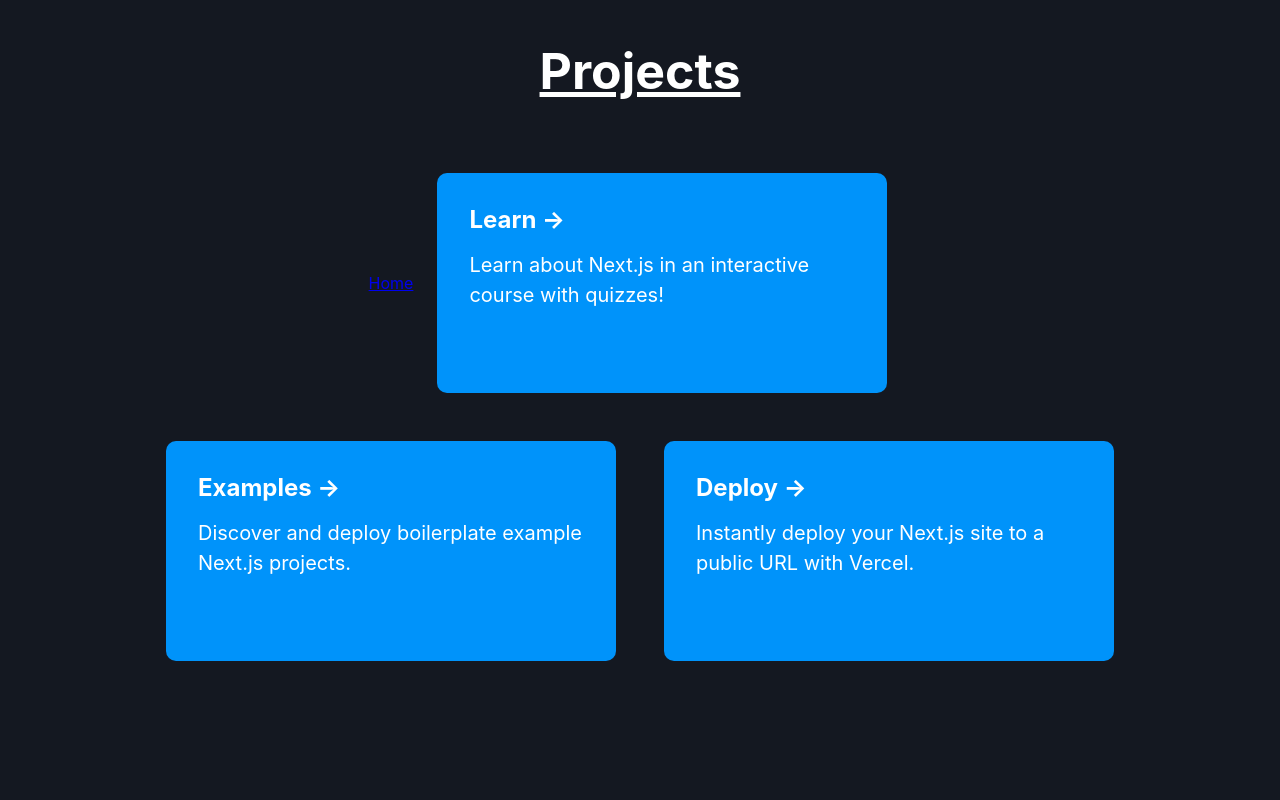
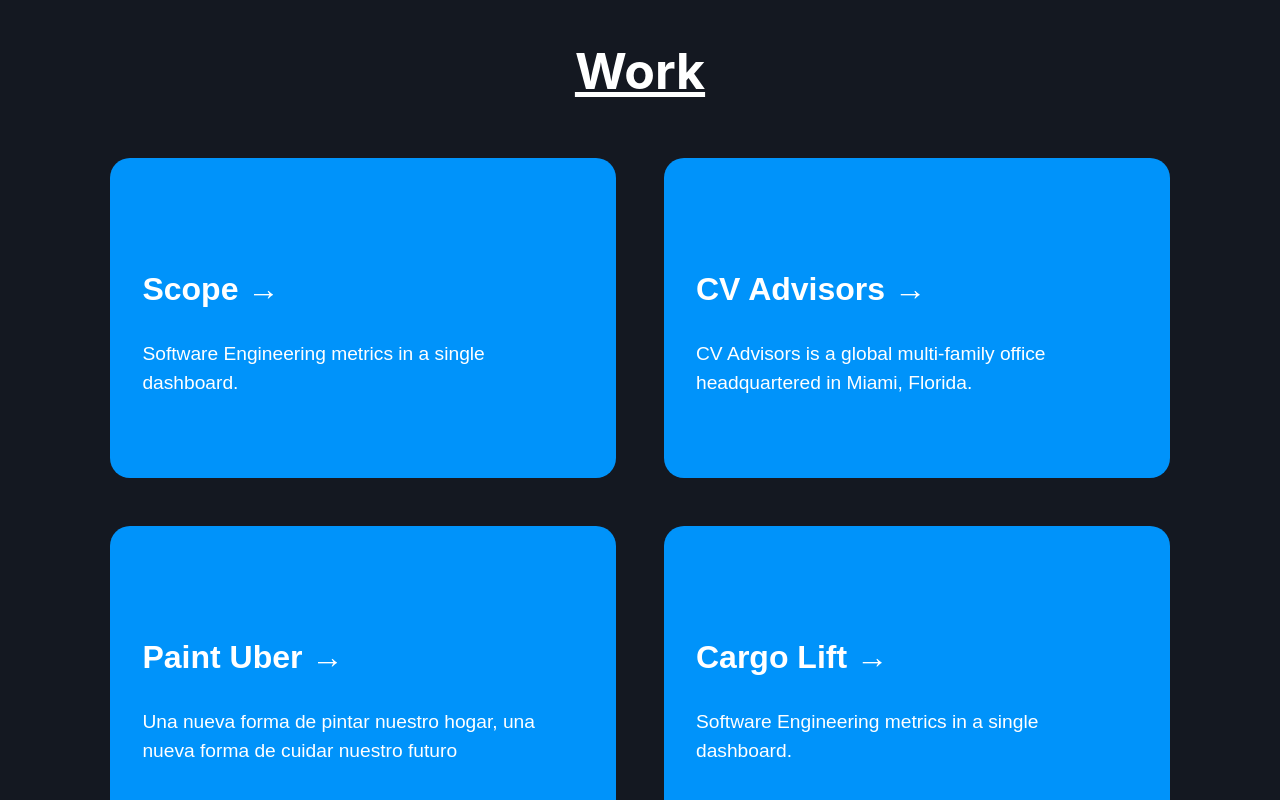
Before and after one commit to alesdonoso/alesdonoso, a Next.js app: page / in a window 1280 px wide. Shown: the part 740-1540 px from the top of the page. Built offline with nearby package versions, Linux system fonts and the light colour scheme.

Commit message:
code structure first level added

```diff
--- a/components/work.js
+++ b/components/workData.js
@@ -2,16 +2,36 @@
 
 import Link from 'next/link'
 
-const dataProject = [
+const workData = [
     {
+      title: 'Scope',
+      description: 'Software Engineering metrics in a single dashboard.',
+      route: '/work'
+    },
+    {
+      title: 'CV Advisors',
+      description: 'CV Advisors is a global multi-family office headquartered in Miami, Florida.',
+      route: '/work'
+    },
+    {
+      title: 'Paint Uber',
+      description: 'Una nueva forma de pintar nuestro hogar, una nueva forma de cuidar nuestro futuro',
+      route: '/work'
+    },
+    {
+      title: 'Cargo Lift',
+      description: 'Software Engineering metrics in a single dashboard.',
+      route: '/work'
+    },
 
-    }
 ]
+
+export default workData;
 
 const Work = () => {
   return (
     <div>
-      <h1 style={styles.title}>Projects</h1>
+      <h1 style={styles.title}>Work</h1>
       <div className="projects-section">
       <Link href="/blog" className="card">
           <a>Home</a>
@@ -83,5 +103,3 @@
     </div>
   );
 };
-
-export default Work;
--- a/package.json
+++ b/package.json
@@ -11,6 +11,7 @@
     "next": "^10.0.0",
     "next-images": "^1.7.0",
     "react": "17.0.1",
-    "react-dom": "17.0.1"
+    "react-dom": "17.0.1",
+    "styled-components": "^5.2.1"
   }
 }
--- a/pages/index.js
+++ b/pages/index.js
@@ -2,8 +2,9 @@
 import styles from "../theme"
 
 import About from "../components/about"
-import Work from "../components/work"
 import Footer from "../components/footer"
+// pages
+import WorkList from "../pages/work"
 
 export default function Home() {
   return (
@@ -15,7 +16,7 @@
 
       <main>
         <About />
-        <Work />
+        <WorkList />
       </main>
 
       <footer>
--- a/pages/work.js
+++ b/pages/work.js
@@ -1,9 +1,63 @@
+import styled from "styled-components";
+import styles from "../theme";
+
+import workData from "../components/workData";
+
+const WorkList = (event, route) => {
+  return (
+    <div>
+      <h1 style={styles.title}>Work</h1>
+      <div style={style.workSection}>
+        {workData.map((workItem) => (
+          <Card onClick={workItem.route}><h3 style={style.cardTitle}>{workItem.title} &rarr;</h3><p style={style.cardDescription}>{workItem.description}</p></Card>
+        ))}
+      </div>
+    </div>
+  );
+};
+
+export default WorkList;
 
 
-const Work = () => {
-    return (
-        <h1>Hola mundo</h1>
-    )
-}
+const Card = styled.button`
+  width: 350px;
+  height: 320px;
+  background: #0093fa;
+  margin: 1.5rem;
+  flex-basis: 40%;
+  padding: 2rem;
+  text-align: left;
+  color: white;
+  text-decoration: none;
+  border-radius: 20px;
+  transition: color 0.15s ease, border-color 0.15s ease;
+  cursor: pointer;
+  border: none;
+  transition: opacity 5s ease-out;
+  &:hover {
+    background: #d448db;
+    transition: 1s;
+  }
+  &:focus {
+      outline: none;
+  }
+`;
 
-export default Work;
+const style = {
+  workSection: {
+    display: "flex",
+    alignItems: "center",
+    justifyContent: "center",
+    flexWrap: "wrap",
+    margintop: "3rem",
+  },
+  cardTitle: {
+    fontSize: '2rem',
+    fontWeight: 700,
+  },
+  cardDescription: {
+    margin: 0,
+    fontSize: '1.2rem',
+    lineHeight: '1.5',
+  }
+};
```
Also changed, not shown: 1 other file (tests, documents, lock files or other folders).
